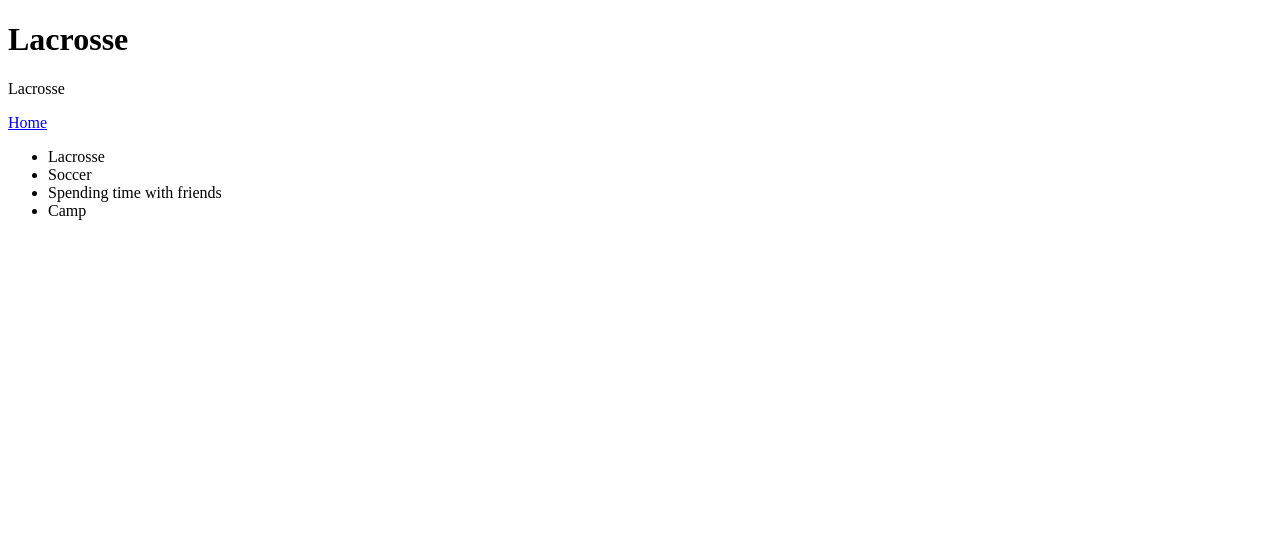
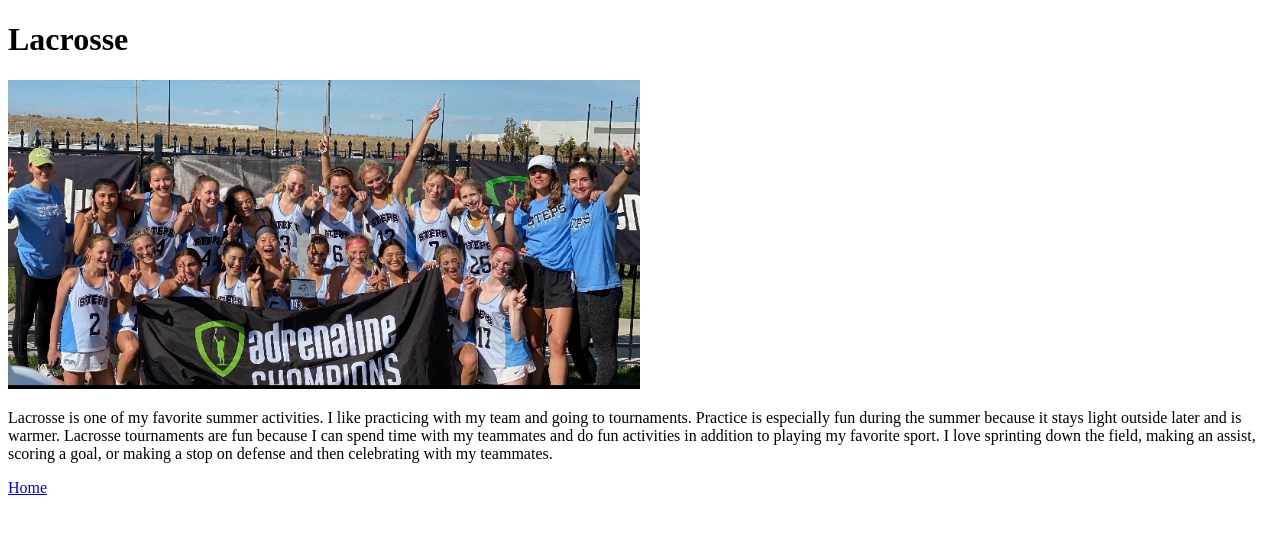
Before and after one commit to audreys21/audreys21.github.io, a plain HTML site: page lacrosse.html in a window 1280 px wide. Drawn offline with Linux system fonts and the light colour scheme.

Commit message:
Add files via upload

```diff
--- a/lacrosse.html
+++ b/lacrosse.html
@@ -6,17 +6,12 @@
 
 <body>
 	<h1>Lacrosse</h1>
-
-	<p>Lacrosse</p>
+<img src="LacrossePhoto.jpg" alt="Lacrosse" width="50%" height="auto" />
+	<p>Lacrosse is one of my favorite summer activities. I like practicing with my team and going to tournaments. Practice is especially fun during the summer because it stays light outside later and is warmer. Lacrosse tournaments are fun because I can spend time with my teammates and do fun activities in addition to playing my favorite sport. I love sprinting down the field, making an assist, scoring a goal, or making a stop on defense and then celebrating with my teammates.</p>
 
 	<a href ="index.html">Home</a>
 
-	<ul>
-		<li>Lacrosse</li>
-		<li>Soccer</li>
-		<li>Spending time with friends</li>
-		<li>Camp</li>
-	</ul>
+
 
 </body>
 </html>
```
Also changed, not shown: soccer.html (added, +17 -0 lines), spendingTimeWithFriends.html (added, +17 -0 lines), LacrossePhoto.jpg (added), SoccerPhoto.png (added).
